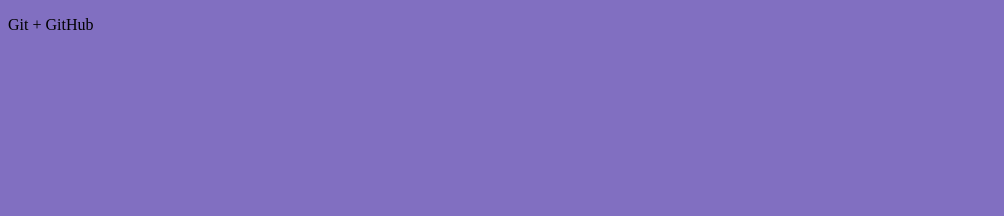
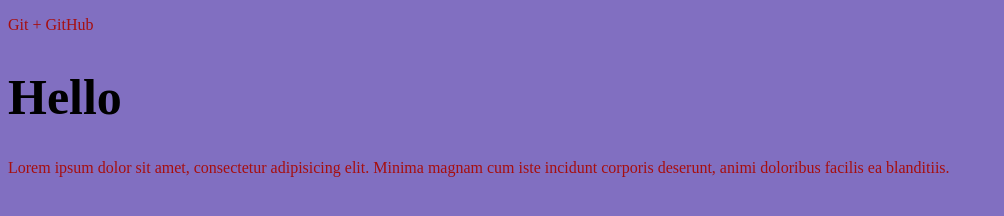
Before and after one commit to yulnur/gittest, a plain HTML site: page index.html in a window 1280 px wide. Shown: the whole page, without its empty margins (0-1004 px from the left). Drawn offline with Linux system fonts and the light colour scheme; files that its build step writes are made by us from their sources.

Commit message:
Nashi pervie izmeneniya

```diff
--- a/index.html
+++ b/index.html
@@ -9,5 +9,7 @@
 </head>
 <body>
   <P>Git + GitHub</P>
+  <h1>Hello</h1>
+  <p>Lorem ipsum dolor sit amet, consectetur adipisicing elit. Minima magnam cum iste incidunt corporis deserunt, animi doloribus facilis ea blanditiis.</p>
 </body>
 </html>
--- a/main.css/main.css
+++ b/main.css/main.css
@@ -1,4 +1,9 @@
 body {
   background-color: rgba(62, 35, 160, 0.651);
-
 }
+p {
+  color: #a70e0e;
+}
+h1 {
+  font-size: 50px;
+}
```
